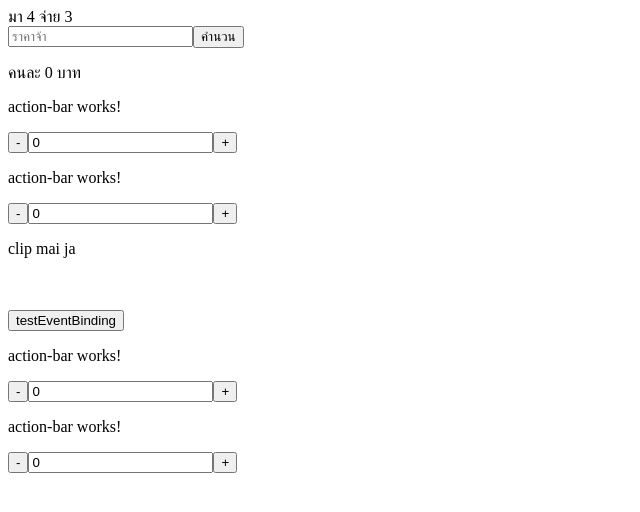
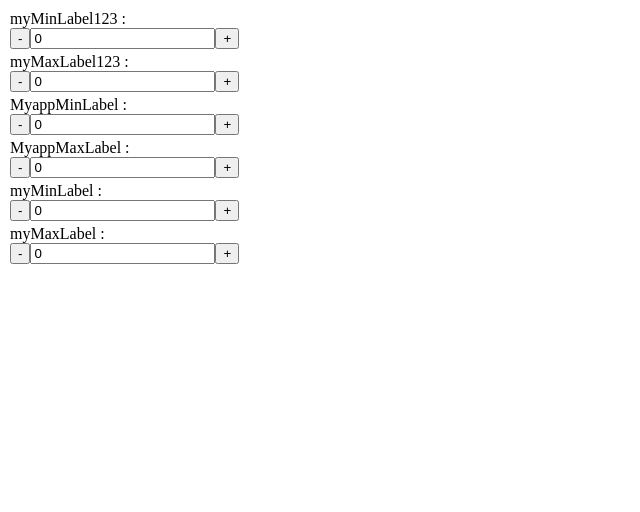
Before and after one commit to doctoey/angular-learn, an Angular app: page / in a window 1280 px wide. Shown: the top 512 px of the page, without its empty margins (0-640 px from the left). Built offline with nearby package versions, Linux system fonts and the light colour scheme.

Commit message:
Refactor action-bar component and add max-min-meter component

```diff
--- a/src/app/action-bar/action-bar.component.html
+++ b/src/app/action-bar/action-bar.component.html
@@ -1,4 +1,4 @@
-<p>action-bar works!</p>
+<!-- <p>action-bar works!</p> -->
 <!-- ng generate component action-bar เป็นคำสั่งสร้าง component -->
 
 <div>
--- a/src/app/app.component.html
+++ b/src/app/app.component.html
@@ -22,19 +22,19 @@ change name to sasa <button (click)="changenametosakura('sasa')"> changename </b
 <!-- change title and sleeper <button (click)="changenametosakura("sakura")"> changeTitleAndSleeper </button> -->
 
 
-<div> มา 4 จ่าย 3 </div>
-<div>
+<!-- <div> มา 4 จ่าย 3 </div>
+<div> -->
   <!-- Template Reference Variable #priceBufferInput -->
   <!-- Template Reference Variable (หรือ #variableName) ใน Angular ใช้เพื่อเก็บ reference ของ element ใน template ของ Angular ซึ่งจะช่วยให้คุณสามารถเข้าถึง element นั้นๆ จาก code ของ Angular ได้ โดยไม่จำเป็นต้องใช้ Selector  -->
-  <input #priceBufferInput type="text" placeholder="ราคาจ้า">
+  <!-- <input #priceBufferInput type="text" placeholder="ราคาจ้า"> -->
   <!-- ไม่ต้องตั้ง default value ก็ได้ <input #priceBufferInput value="399" type="text" placeholder="ราคาจ้า"> -->
-  <button (click)="calbuffet(priceBufferInput.value)">คำนวน</button>
+  <!-- <button (click)="calbuffet(priceBufferInput.value)">คำนวน</button>
   <p>คนละ {{value}}  บาท</p>
-</div>
+</div> -->
 
 
 
-<div>
+<!-- <div>
   <app-action-bar [step]="5"></app-action-bar>
   <app-action-bar [step]="10" ></app-action-bar>
 </div>
@@ -48,4 +48,13 @@ change name to sasa <button (click)="changenametosakura('sasa')"> changename </b
 
   <app-action-bar (numberChange)="testNumberChange($event)" [step]="5" ></app-action-bar>
   <app-action-bar (numberChange)="testNumberChange($event)" [step]="10" ></app-action-bar>
-</div>
+</div> -->
+
+<!-- property binding ปกติ ใส่ '' ด้านในด้วย -->
+<app-max-min-meter [minLabel]="'myMinLabel123'" [maxLabel]="'myMaxLabel123'"></app-max-min-meter>
+
+<!-- ไม่ใส่ '' เลยมอง myMinLabel เป็นตัวแปรตัวแปรนึง  -->
+<app-max-min-meter [minLabel]="appMinLabel" [maxLabel]="appMaxLabel"></app-max-min-meter>
+
+<!-- property binding กำหนดค่าตายตัวรูปแบบ string ให้กับ property -->
+<app-max-min-meter minLabel="myMinLabel" maxLabel="myMaxLabel"></app-max-min-meter>
--- a/src/app/app.component.ts
+++ b/src/app/app.component.ts
@@ -44,4 +44,7 @@ export class AppComponent {
     console.log("test number change : ", value);
   }
 
+  appMinLabel = 'MyappMinLabel';
+  appMaxLabel = 'MyappMaxLabel';
+
 }
--- a/src/app/app.module.ts
+++ b/src/app/app.module.ts
@@ -4,11 +4,13 @@ import { BrowserModule } from '@angular/platform-browser';
 import { AppRoutingModule } from './app-routing.module';
 import { AppComponent } from './app.component';
 import { ActionBarComponent } from './action-bar/action-bar.component';
+import { MaxMinMeterComponent } from './max-min-meter/max-min-meter.component';
 
 @NgModule({
   declarations: [
     AppComponent,
     ActionBarComponent,
+    MaxMinMeterComponent,
   ],
   imports: [
     BrowserModule,
--- /dev/null
+++ b/src/app/max-min-meter/max-min-meter.component.html
@@ -0,0 +1,6 @@
+<div style="padding: 2px;"> {{minLabel}} :
+    <app-action-bar></app-action-bar>
+</div>
+<div style="padding: 2px;"> {{maxLabel}} :
+    <app-action-bar></app-action-bar>
+</div>
```
Also changed, not shown: src/app/app.component-comment.html (+16 -0 lines), src/app/max-min-meter/max-min-meter.component.ts (added, +13 -0 lines), src/app/max-min-meter/max-min-meter.component.scss (added), 1 other file (tests, documents, lock files or other folders).
